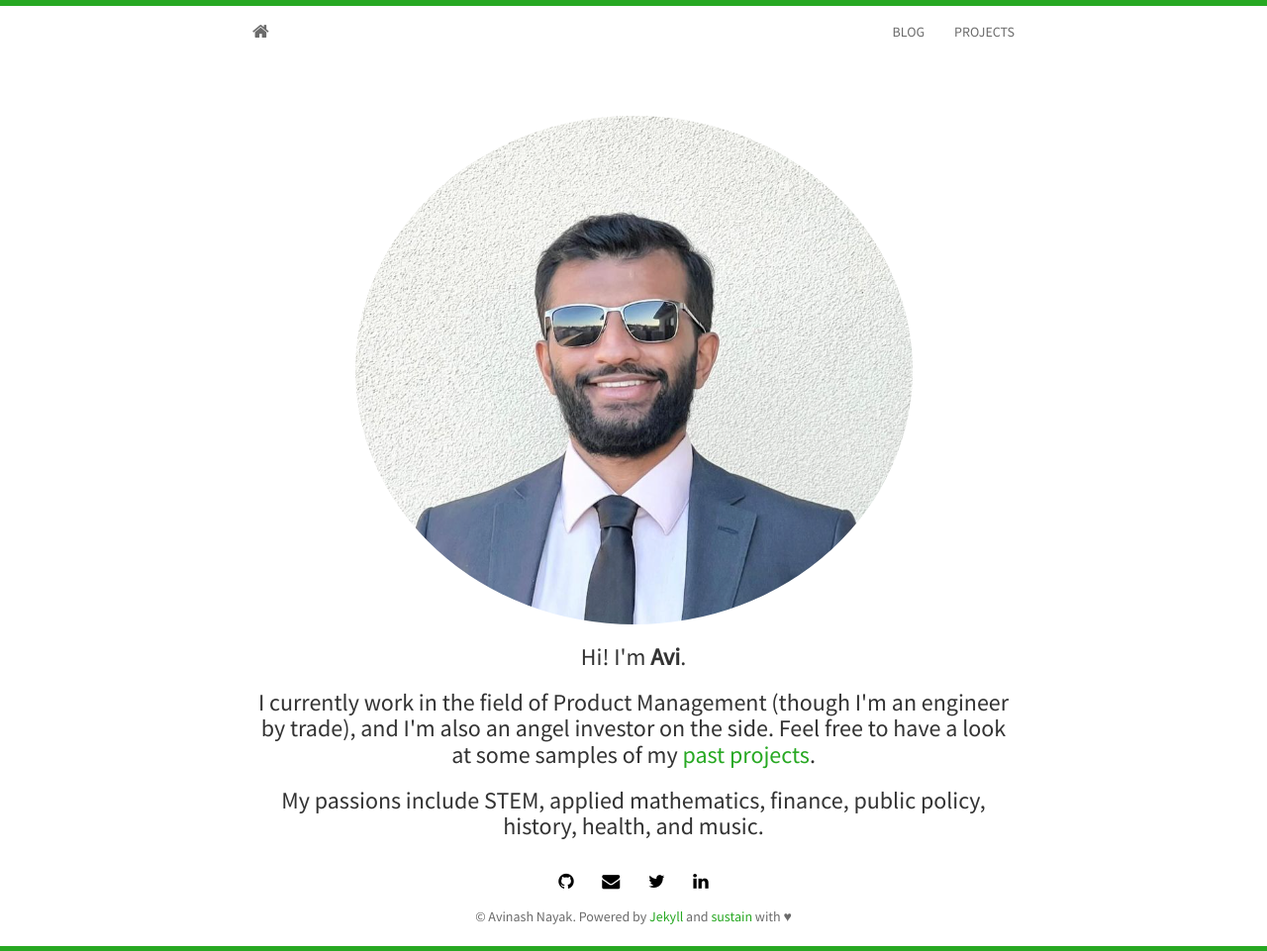
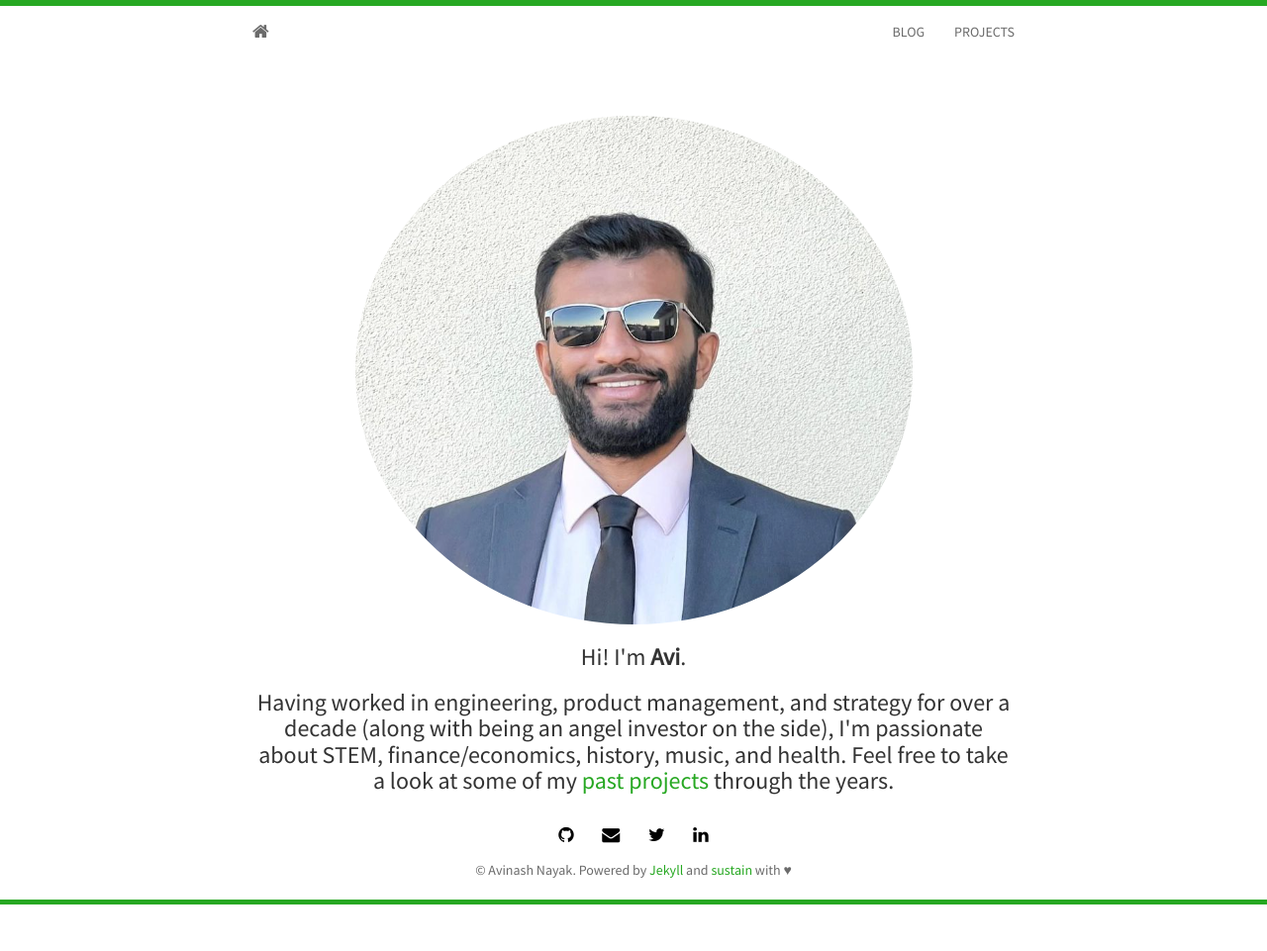
Before and after one commit to avinayak14/avinayak14.github.io, a Jekyll site: the page built from index.html, in a window 1280 px wide. Shown: the whole page at 99% size. Built offline with Jekyll 4.4.1, drawn with Linux system fonts in a browser that asks for light colours; nearby versions of some CDN libraries; the list of posts is cut into pages by our own code; after the commit the page ends 914 px from its top, so only the background shows below that.

Commit message:
update selection

```diff
--- a/index.html
+++ b/index.html
@@ -8,10 +8,12 @@ layout: home
 		<img class="img-circle" src="{{ site.baseurl }}static/img/{{ site.avatar }}" alt="Responsive image">
 	  </div>
 	  <h3>Hi! I'm <strong>{{ site.author }}</strong>. </h3>
-	  <h3>I currently work in the field of Product Management (though I'm an engineer by trade), and I'm also an angel investor on the side.
-			Feel free to have a look at some samples of my <a href="{{ site.baseurl }}projects.html"> past projects</a>.</h3>
-		<h3> My passions include STEM, applied mathematics, finance,
-		public policy, history, health, and music.</h3>
+	  <h3>Having worked in engineering, product management, and strategy for
+		over a decade (along with being an angel investor on the side), I'm
+		passionate about STEM, finance/economics, history, music, and health. Feel free to take a look at some of
+		my <a href="{{ site.baseurl }}projects.html"> past projects</a> through the years.</h3>
+
+
 	  <!-- <h3>Contact me by <a href="mailto:{{ site.email }}">email</a>.</h3> -->
 	  {% include social.html %}
 	</div>
```
